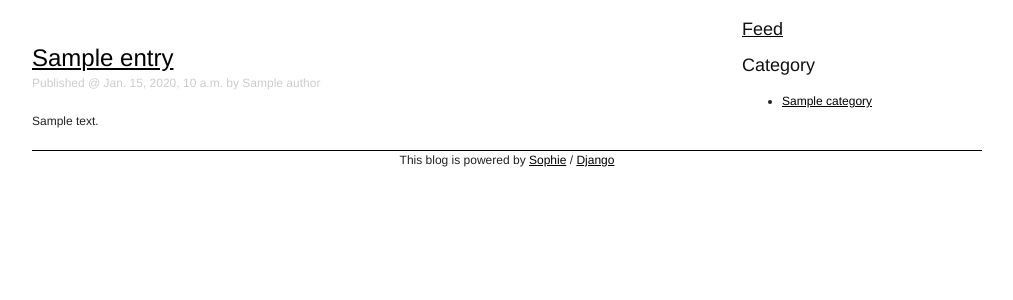
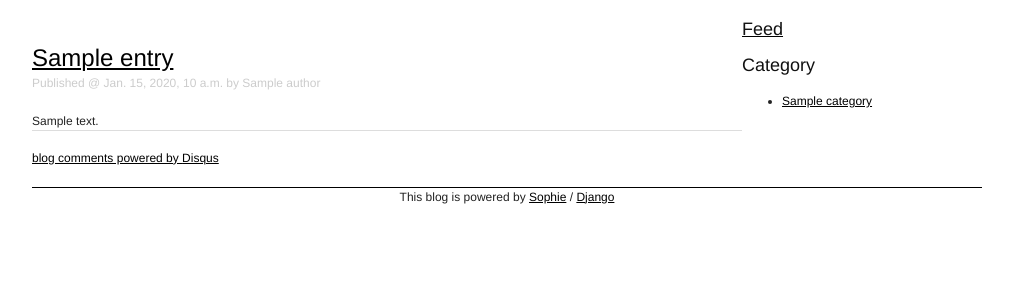
Before and after one commit to dduan/django-sophie, a Django app: template sophie/templates/sophie/entry_details.html in a window 1280 px wide. Shown: the part 92-392 px from the top of the page, without its empty margins (133-1146 px from the left). Run offline with Django 3.2, Linux system fonts and the light colour scheme; the template is opened without the code that fills it: most values are stand-ins (such as "Sample title", 1, 10 or a date in 2020); some libraries are stand-ins or nearby versions.

Commit message:
added simplistic disqus comments

```diff
--- a/sophie/models.py
+++ b/sophie/models.py
@@ -14,6 +14,7 @@ class Blog(models.Model):
     full_entry_in_page = models.BooleanField(default = True)
     full_entry_in_feed = models.BooleanField(default = True)
     g_analytics_tracking_id = models.CharField(max_length=50, blank=True)
+    disqus_shortname = models.CharField(max_length=200, blank=True)
 
     class Meta:
         ordering = ['id']
--- a/sophie/templates/sophie/entry_details.html
+++ b/sophie/templates/sophie/entry_details.html
@@ -1,4 +1,17 @@
 {% extends 'sophie/base.html' %}
+
+{% block pre_body %}
+{% if blog.disqus_shortname %}
+<script type="text/javascript">
+var disqus_shortname = '{{ blog.disqus_shortname }}';
+(function () {
+  var s = document.createElement('script'); s.async = true;
+  s.src = 'http://disqus.com/forums/{{ blog.disqus_shortname }}/count.js';
+  (document.getElementsByTagName('HEAD')[0] || document.getElementsByTagName('BODY')[0]).appendChild(s);
+}());
+</script>
+{% endif %}
+{% endblock pre_body %}
 
 {% block title %}
 {{ entry.title }} - {{ blog.title }}
@@ -19,4 +32,22 @@
     <span class="entry-author">{{ entry.author.get_full_name}}</span>
 </div>
 <div class="entry-body">{{ entry.body_html|safe }}</div>
+
+{% if blog.disqus_shortname %}
+<hr />
+<div id="disqus_thread"></div>
+<script type="text/javascript">
+  /**
+    * var disqus_identifier; [Optional but recommended: Define a unique identifier (e.g. post id or slug) for this thread]
+    */
+  (function() {
+   var dsq = document.createElement('script'); dsq.type = 'text/javascript'; dsq.async = true;
+   dsq.src = 'http://danmarner-cnblog.disqus.com/embed.js';
+   (document.getElementsByTagName('head')[0] || document.getElementsByTagName('body')[0]).appendChild(dsq);
+  })();
+</script>
+<noscript>Please enable JavaScript to view the <a href="http://disqus.com/?ref_noscript=danmarner-cnblog">comments powered by Disqus.</a></noscript>
+<a href="http://disqus.com" class="dsq-brlink">blog comments powered by <span class="logo-disqus">Disqus</span></a>
+{% endif %}
+
 {% endblock main %}
```
